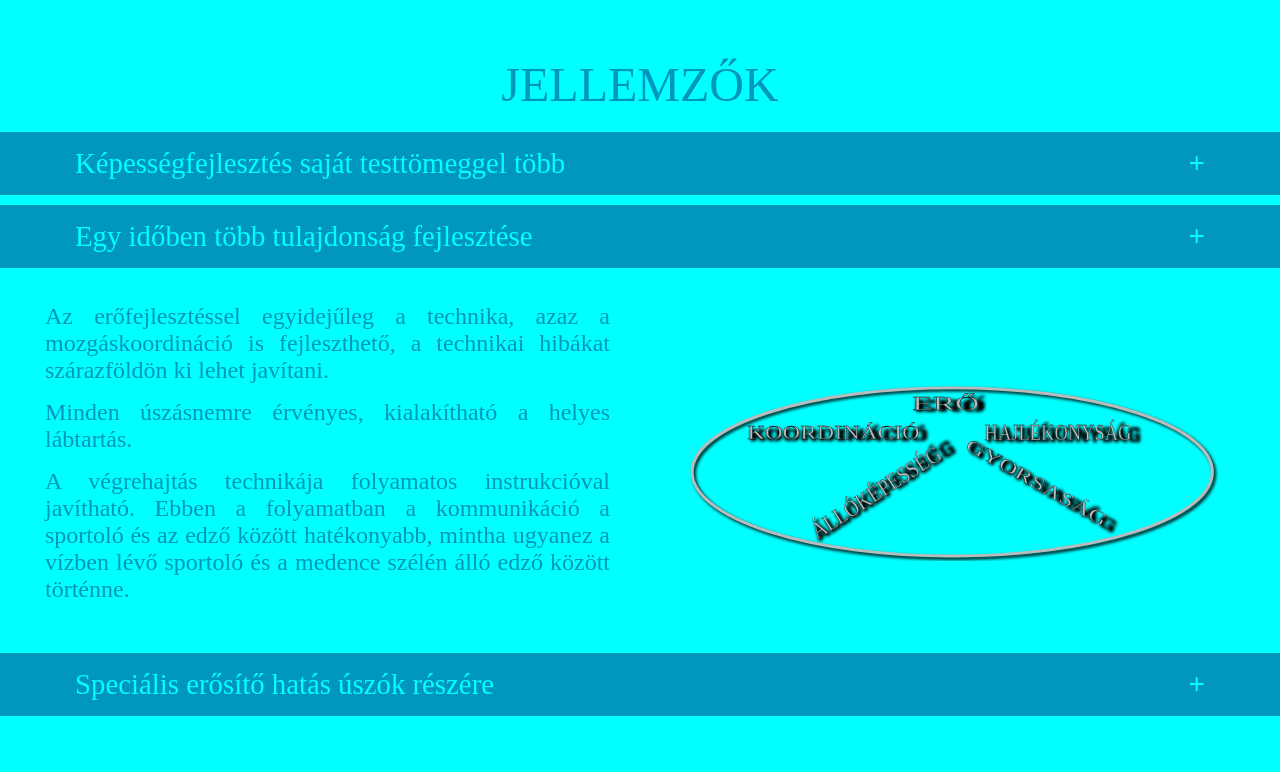
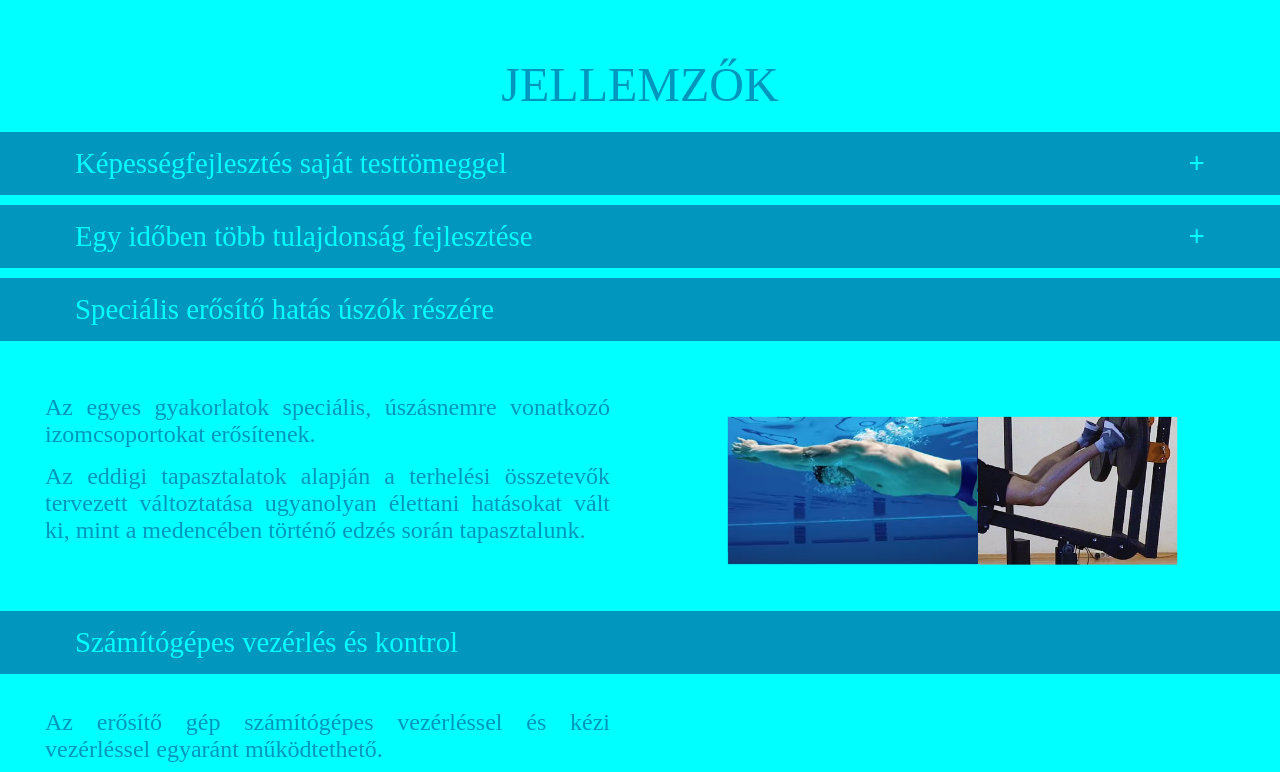
Before and after one commit to szeidl-balazs/nextgenfarmingweb, a React (Create React App) app in the folder frontend/: page / in a window 1280 px wide. Shown: the part 1480-2252 px from the top of the page. Built offline with nearby package versions, Linux system fonts and the light colour scheme.

Commit message:
Accordion open/close with individual panel control using useState and function.

```diff
--- a/frontend/src/components/css_files/3_3_specification.css
+++ b/frontend/src/components/css_files/3_3_specification.css
@@ -66,7 +66,7 @@
     transition: .5s ease-in;
   }
 
-  .accordion:after {
+ /* .accordion:after {
     content: '\002B';
     font-weight: bold;
     float: right;
@@ -75,6 +75,12 @@
 
   .active:after {
     content: "\2212";
+  }*/
+
+  .more-less-sign {
+    font-weight:900;
+    float: right;
+    margin-left: 5px;
   }
 
   .panel-text {
--- a/frontend/src/components/structure_components/Specifications.jsx
+++ b/frontend/src/components/structure_components/Specifications.jsx
@@ -2,30 +2,40 @@
 
 const Specifications = () => {
 
-    const [show, setShow] = useState('több');
+    const [show1, setShow1] = useState('+');
 
-    const showHandler = () => {
-        show === 'több' ? setShow('kevesebb') : setShow('több');
+    const showHandler1 = () => {
+        show1 === '+' ? setShow1('-') : setShow1('+');
+    }
+
+    const [show2, setShow2] = useState('+')
+
+    const showHandler2 = () => {
+        show2 === '+' ? setShow2('-') : setShow2('+');
     }
 
     return (
+
         <div className="specifications">
 
             <div id="specifications-id" className="place-holder-under-menuline"></div> {/*empty lane to push down the below content under menu line*/}
 
             <h2>JELLEMZŐK</h2>
 
-            <button className="accordion benefit-and-specs-list" onClick={showHandler}>Képességfejlesztés saját testtömeggel {show}</button>
-
-
+            <button className="accordion benefit-and-specs-list" onClick={showHandler1} >
+                Képességfejlesztés saját testtömeggel
+                <span className="more-less-sign">{show1}</span>
+            </button>
 
             {
-                        show === 'kevesebb'
+                show1 === '-'
 
                 ?
 
                 <div className="panel">
+
                     <div className="panel-wrap">
+
                         <div className="panel-text">
                             <p>Az erőfejlesztés a saját testtömeg mozgatásával történik, melynek pontos ismeretében helyes beállítással nincs korosztályi korlátozás.</p>
                             <p>A pad dőlészöge állítható, így az erőkifejtés mértéke változtatható.</p>
@@ -35,8 +45,11 @@
                         <div className="specification-img-wrap">
                             <div id="adjustable-angle-img" className="specification-photo"></div>
                         </div>
+
                     </div>
+
                 </div>
+
                 :
 
                 null
@@ -44,14 +57,20 @@
             }
 
 
+            <button className="accordion benefit-and-specs-list" onClick={showHandler2}>
+                Egy időben több tulajdonság fejlesztése
+                <span className="more-less-sign">{show2}</span>
+            </button>
 
+            {
+                show2 === '-'
 
-            <button className="accordion benefit-and-specs-list">Egy időben több tulajdonság fejlesztése</button>
-
+                ?
 
                 <div className="panel">
 
                     <div className="panel-wrap">
+
                         <div className="panel-text">
                             <p>Az erőfejlesztéssel egyidejűleg a technika, azaz a mozgáskoordináció is fejleszthető, a technikai hibákat szárazföldön ki lehet javítani.</p>
                             <p>Minden úszásnemre érvényes, kialakítható a helyes lábtartás.</p>
@@ -61,9 +80,16 @@
                         <div className="specification-img-wrap">
                             <div id="morefeatures" className="specification-photo" ></div>
                         </div>
+
                     </div>
 
                 </div>
+
+                :
+
+                null
+
+            }
 
             <button className="accordion benefit-and-specs-list">Speciális erősítő hatás úszók részére</button>
 
```
Lines whose indentation alone changed are shown as unchanged.
